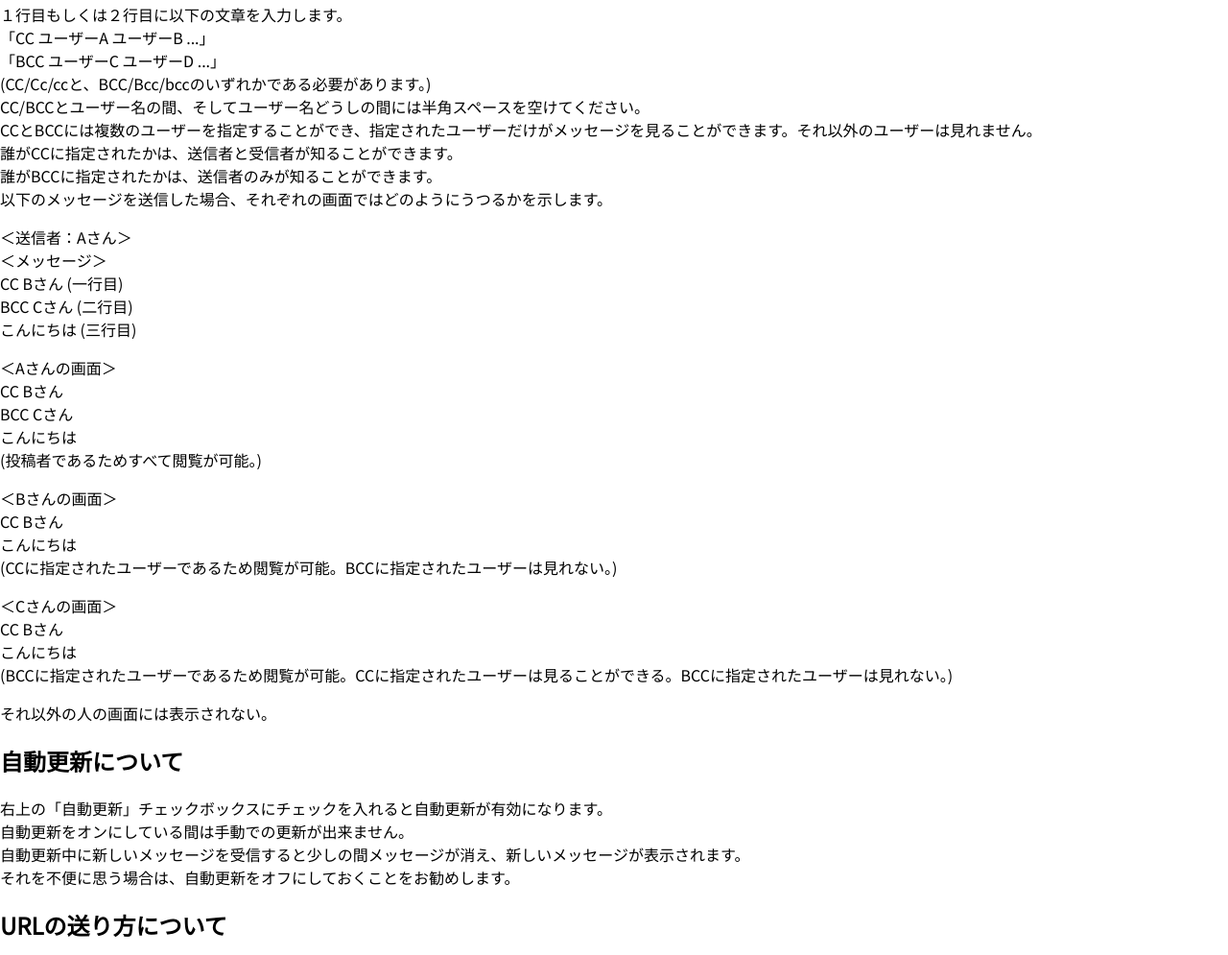
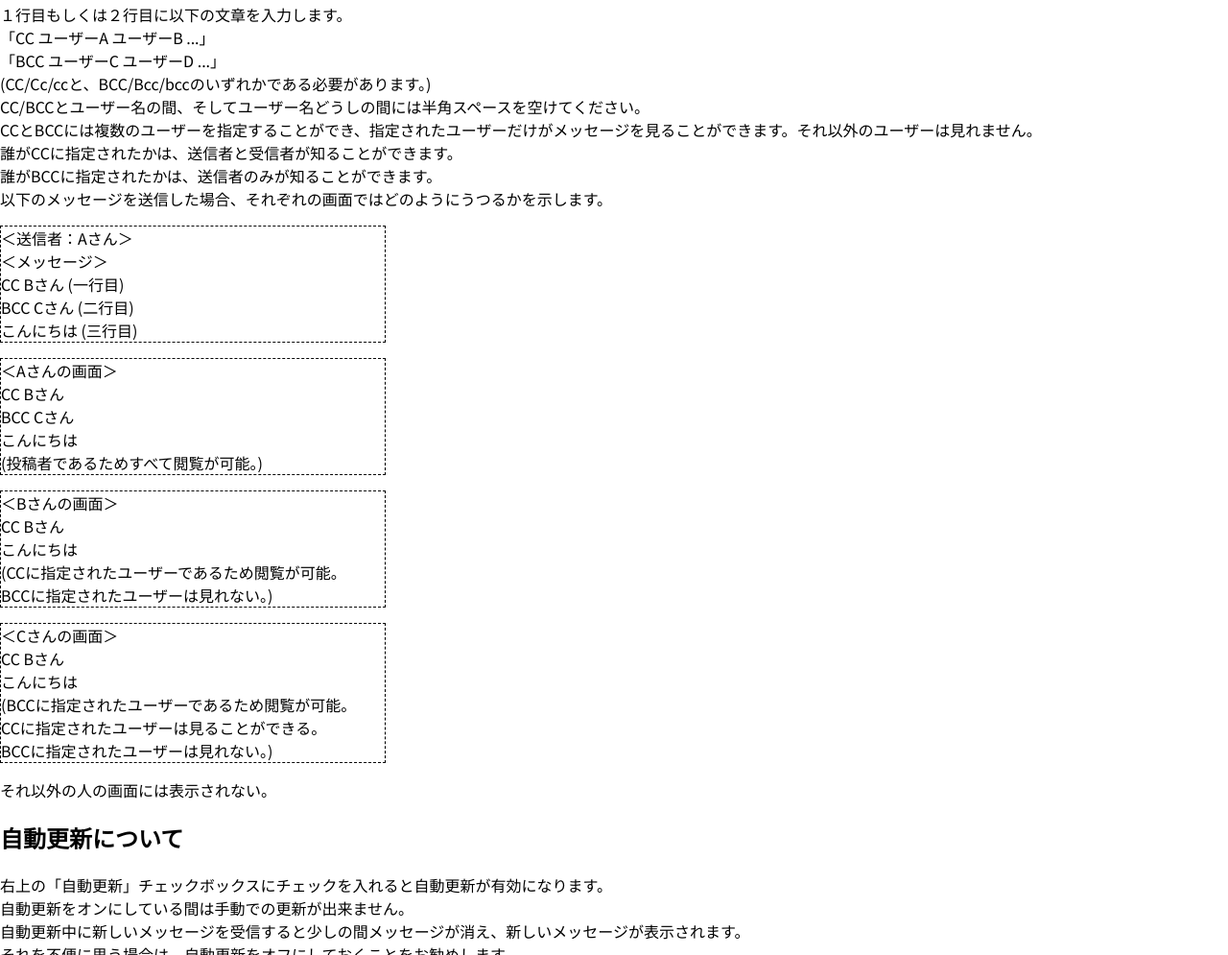
Before and after one commit to sigma0913/mail, a plain HTML site: page info/index.html in a window 1280 px wide. Shown: the part 620-1615 px from the top of the page at 96% size. Drawn offline with Linux system fonts and the light colour scheme.

Commit message:
changed info

```diff
--- a/assets/style.css
+++ b/assets/style.css
@@ -449,3 +449,14 @@ img{
     border: none;
     cursor: pointer;
 }
+
+.infoptable{
+    width: 400px;
+    border: 1px dashed #000;
+}
+
+@media(max-width: 420px){
+    .infoptable{
+        width: calc(100vw - 20px);
+    }
+};
--- a/info/index.html
+++ b/info/index.html
@@ -47,31 +47,31 @@
         誰がBCCに指定されたかは、送信者のみが知ることができます。<br>
         以下のメッセージを送信した場合、それぞれの画面ではどのようにうつるかを示します。
     </p>
-    <p>
+    <p class="infoptable">
         ＜送信者：Aさん＞<br>
         ＜メッセージ＞<br>
         CC Bさん (一行目)<br>
         BCC Cさん (二行目)<br>
         こんにちは (三行目)
     </p>
-    <p>
+    <p class="infoptable">
         ＜Aさんの画面＞<br>
         CC Bさん<br>
         BCC Cさん<br>
         こんにちは<br>
         (投稿者であるためすべて閲覧が可能。)
     </p>
-    <p>
+    <p class="infoptable">
         ＜Bさんの画面＞<br>
         CC Bさん<br>
         こんにちは<br>
-        (CCに指定されたユーザーであるため閲覧が可能。BCCに指定されたユーザーは見れない。)
+        (CCに指定されたユーザーであるため閲覧が可能。<br>BCCに指定されたユーザーは見れない。)
     </p>
-    <p>
+    <p class="infoptable">
         ＜Cさんの画面＞<br>
         CC Bさん<br>
         こんにちは<br>
-        (BCCに指定されたユーザーであるため閲覧が可能。CCに指定されたユーザーは見ることができる。BCCに指定されたユーザーは見れない。)
+        (BCCに指定されたユーザーであるため閲覧が可能。<br>CCに指定されたユーザーは見ることができる。<br>BCCに指定されたユーザーは見れない。)
     </p>
     <p>それ以外の人の画面には表示されない。</p>
 
```
